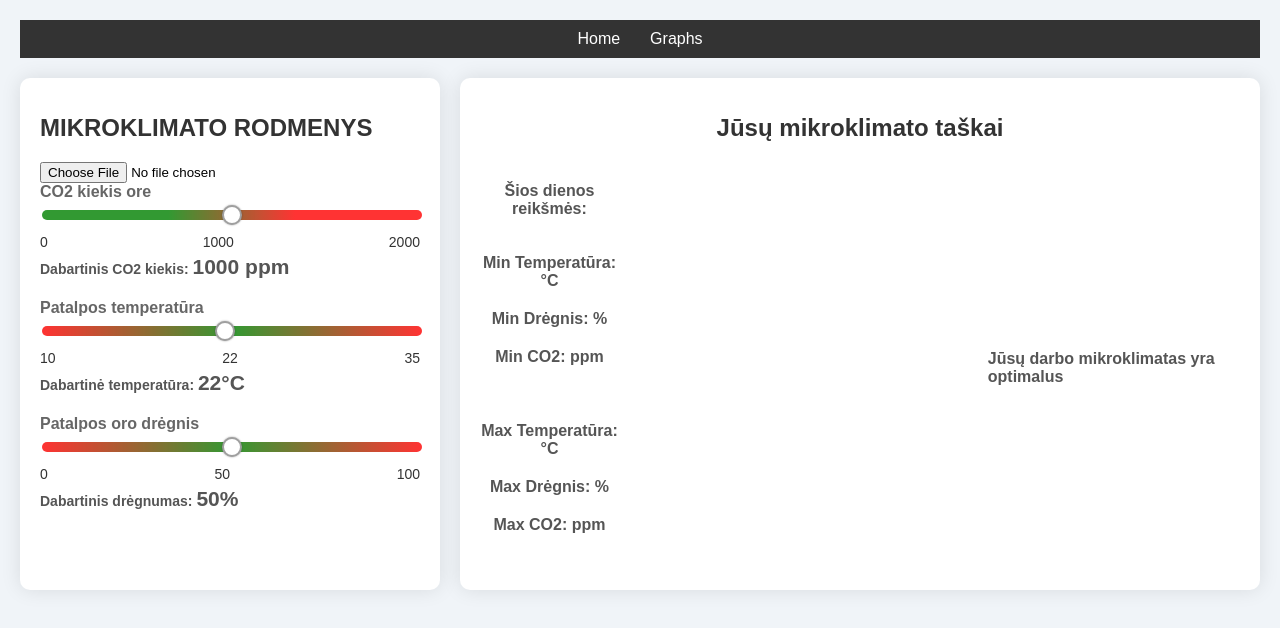
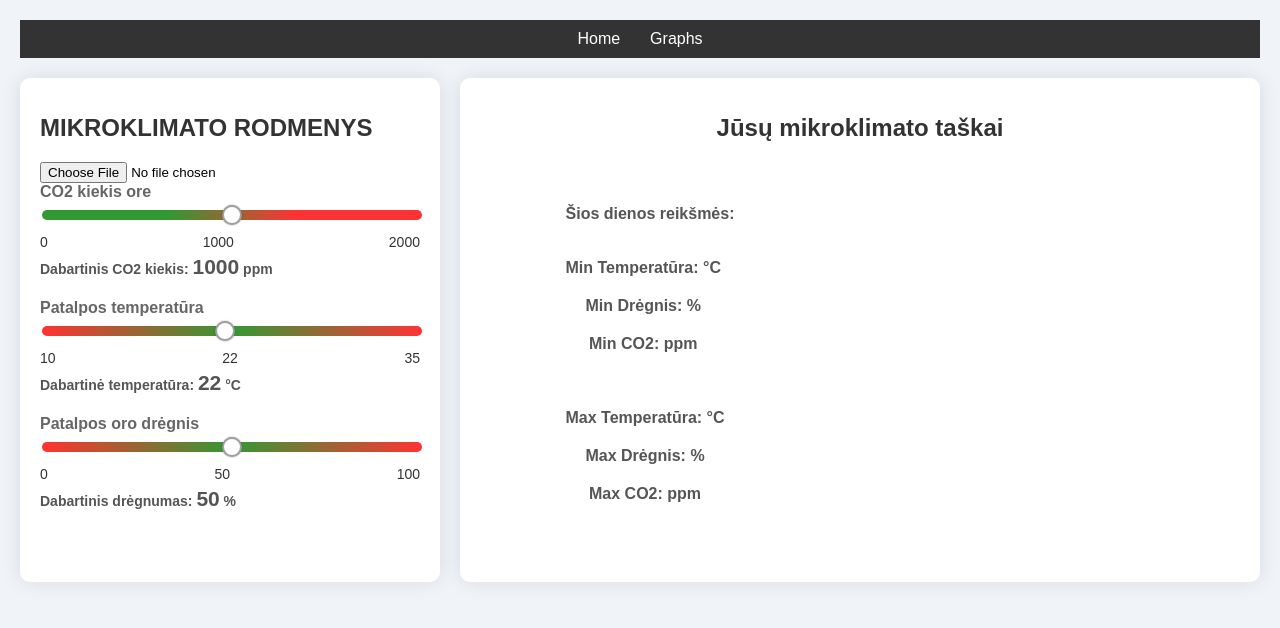
Before and after one commit to roAL1/PVP-projektas, a plain HTML site: page index.html in a window 1280 px wide. Drawn offline with nearby package versions, Linux system fonts and the light colour scheme; a script that the page names is missing.

Commit message:
Update index.html

```diff
--- a/index.html
+++ b/index.html
@@ -8,7 +8,6 @@
     <script src="https://cdn.jsdelivr.net/npm/raphael/raphael.min.js"></script>
     <script src="https://cdn.jsdelivr.net/npm/justgage/justgage.min.js"></script>
     <script src="https://cdnjs.cloudflare.com/ajax/libs/moment.js/2.29.1/moment.min.js"></script>
-
 </head>
 <body>
     <nav>
@@ -32,9 +31,7 @@
                     <span id="co2-max">2000</span>
                 </div>
                 <div class="current-value">
-                    <span><strong>Dabartinis CO2 kiekis: <span id="current-co2" class="larger-value">1000</span><span class="larger-value"> ppm</span></strong></span>
-
-
+                    <span><strong>Dabartinis CO2 kiekis: <span id="current-co2" class="larger-value">1000</span> ppm</strong></span>
                 </div>
             </div>
 
@@ -47,7 +44,7 @@
                     <span id="temperature-max">35</span>
                 </div>
                 <div class="current-value">
-                    <span><strong>Dabartinė temperatūra: <span id="current-temperature" class="larger-value">22</span><span class="larger-value">°C</span></strong></span>
+                    <span><strong>Dabartinė temperatūra: <span id="current-temperature" class="larger-value">22</span> °C</strong></span>
                 </div>
             </div>
 
@@ -60,7 +57,7 @@
                     <span id="humidity-max">100</span>
                 </div>
                 <div class="current-value">
-                    <span><strong>Dabartinis drėgnumas: <span id="current-humidity" class="larger-value">50</span><span class="larger-value">%</span></strong></span>
+                    <span><strong>Dabartinis drėgnumas: <span id="current-humidity" class="larger-value">50</span> %</strong></span>
                 </div>
             </div>
         </div>
@@ -81,7 +78,11 @@
                     </div>
                 </div>
                 <div id="speedometer" style="width:400px; height:400px;"></div>
-                <p id="status-text">Jūsų darbo mikroklimatas yra optimalus</p>
+                <div id="status-texts">
+                    <p id="status-text-temperature" class="status-text"></p>
+                    <p id="status-text-co2" class="status-text"></p>
+                    <p id="status-text-humidity" class="status-text"></p>
+                </div>
             </div>
         </div>
     </div>
```
